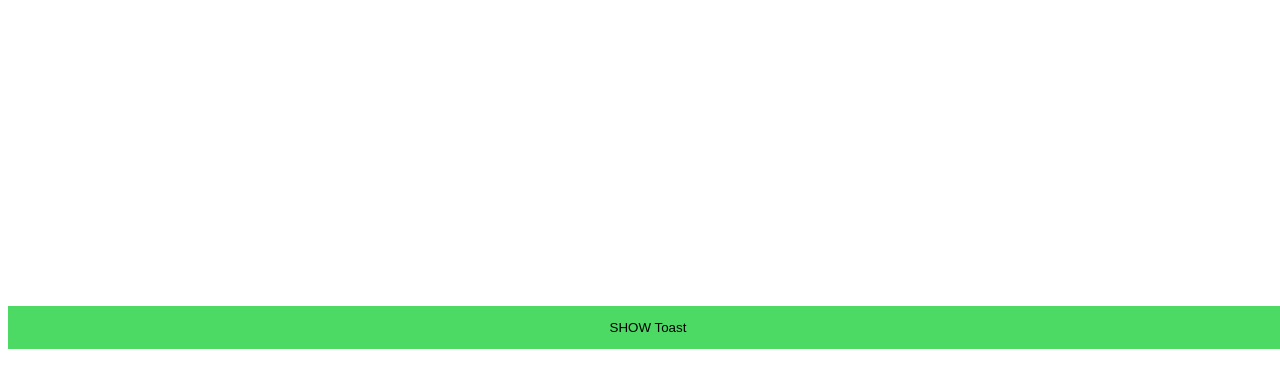
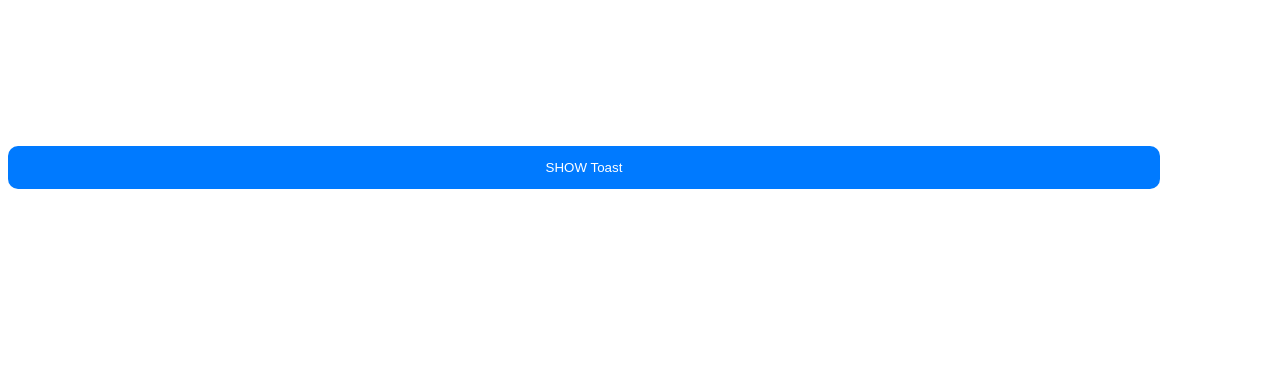
Before and after one commit to afeiship/webkit-sassui-toast, a website: page docs/index.html in a window 1280 px wide. Drawn offline with Linux system fonts and the light colour scheme.

Commit message:
issue: udpate

```diff
--- a/docs/test.scss
+++ b/docs/test.scss
@@ -5,11 +5,17 @@
 
 
 #btn{
-  width:100%;
-  background: #4cd964;
+  width:90%;
+  margin: 0 auto;
+  background: #007aff;
+  color: #fff;
   border: none;
   padding:14px;
+  border-radius: 10px;
   text-align: center;
   position: absolute;
-  top: 38.2%;
+  top: 18.2%;
+  &:active{
+    background: darken(#007aff, 10%);
+  }
 }
--- a/package.json
+++ b/package.json
@@ -8,7 +8,9 @@
     "email": "1290657123@qq.com"
   },
   "scripts": {
-    "build": "gulp"
+    "build": "gulp",
+    "test": "gulp test",
+    "release": "gulp && gulp test"
   },
   "main": "dist/webkit-sassui-toast.scss",
   "license": "MIT",
--- a/src/webkit-sassui-toast.scss
+++ b/src/webkit-sassui-toast.scss
@@ -3,6 +3,7 @@ $webkit-sassui-toast-options:(
   width: 50%,
   opacity: 0.8,
   z-index: 90,
+  border-radius: 10px,
   duration: 300ms
 )!default;
 
@@ -10,13 +11,14 @@ $webkit-sassui-toast-options:(
 
   $width: map-get($map: $webkit-sassui-toast-options, $key: width );
   $opacity: map-get($map: $webkit-sassui-toast-options, $key: opacity );
+  $border-radius: map-get($map: $webkit-sassui-toast-options, $key: border-radius );
   $z-index: map-get($map: $webkit-sassui-toast-options, $key: z-index );
   $duration: map-get($map: $webkit-sassui-toast-options, $key: duration );
 
   width: $width;
   padding: 10px;
   box-sizing: border-box;
-  border-radius: 5px;
+  border-radius: $border-radius;
   top: 38.2%;
   left: 50%;
   position: fixed;
```
Also changed, not shown: dist/webkit-sassui-toast.css, dist/webkit-sassui-toast.scss, docs/test.css.
